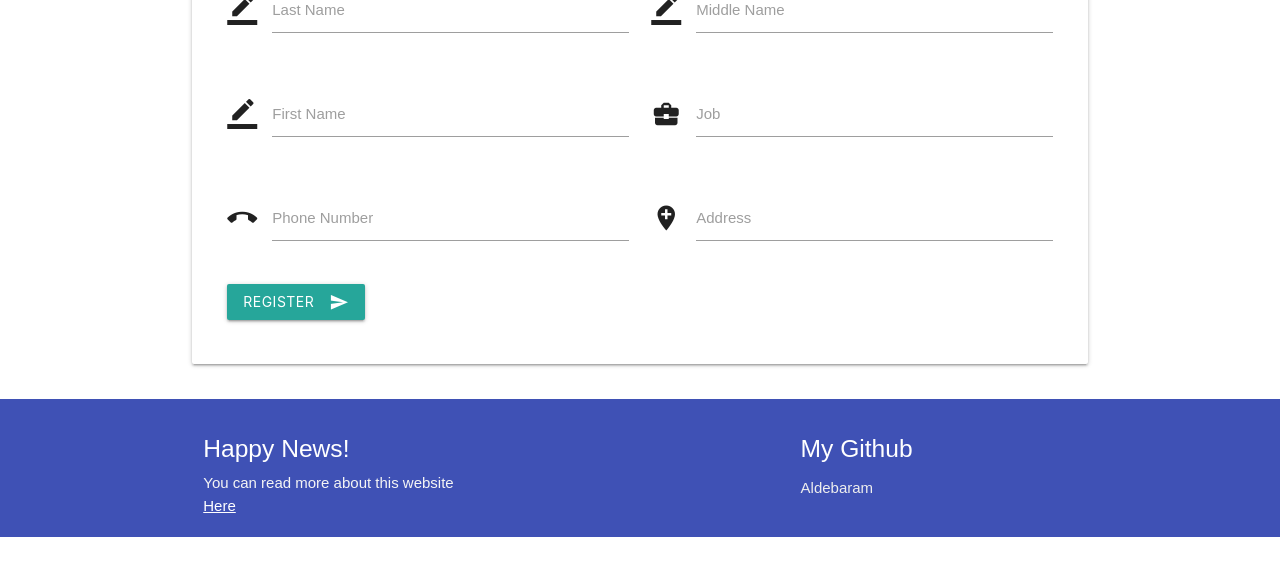
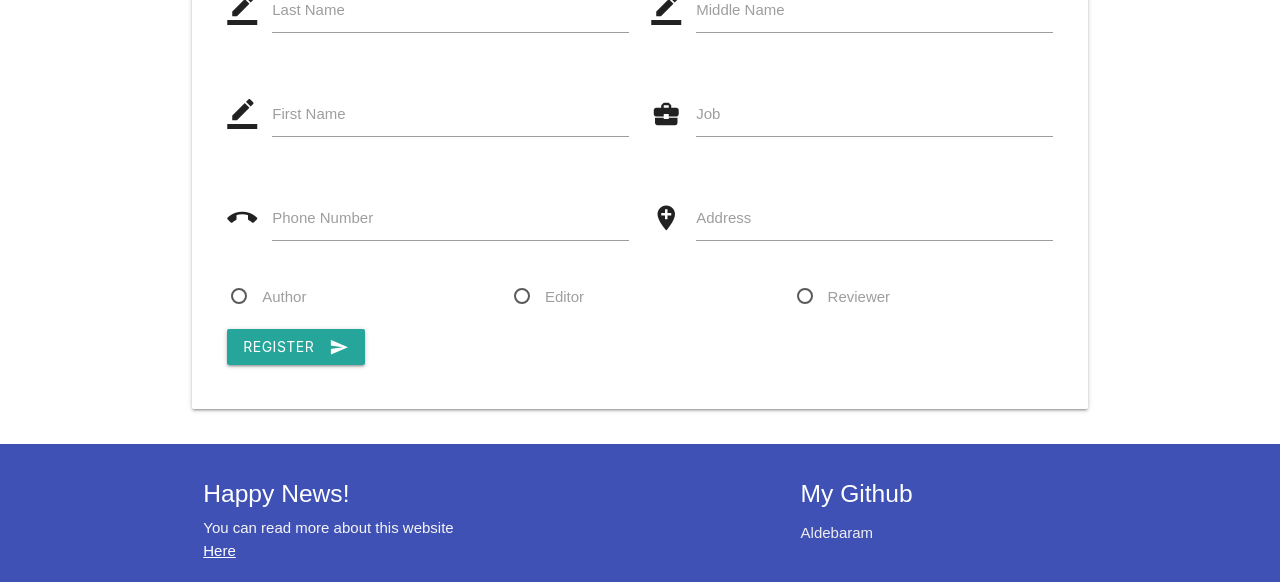
Before and after one commit to GiottoPham/Group2-Publication, a PHP site: page /stuff/register.php in a window 1280 px wide. Shown: the part 520-1102 px from the top of the page. Before the commit the page ends 1057 px from the top, so only its background shows below. Run offline with PHP 8.4, Linux system fonts and the light colour scheme.

Commit message:
Add files via upload

```diff
--- a/stuff/register.php
+++ b/stuff/register.php
@@ -134,6 +134,26 @@ if($_SESSION['login']==true){// check if user is logged
         <label for="address">Address</label>
       </div>
     </div>
+    <div class="row">
+    <div class="col s4">
+    <label>
+        <input type="radio" name="role" value="Author">
+        <span>Author</span>
+      </label>
+    </div>
+    <div class="col s4">
+      <label>
+        <input type="radio" name="role" value="Editor">
+        <span>Editor</span>
+      </label>
+    </div>
+    <div class="col s4">
+      <label>
+        <input type="radio" name="role" value="Reviewer">
+        <span>Reviewer</span>
+      </label>
+    </div>
+    </div>
     <div onclick="loading()">
     <button  value="Upload" class="btn waves-effect waves-light" type="submit" name="submit">Register
       <i class="material-icons right">send</i>
```
